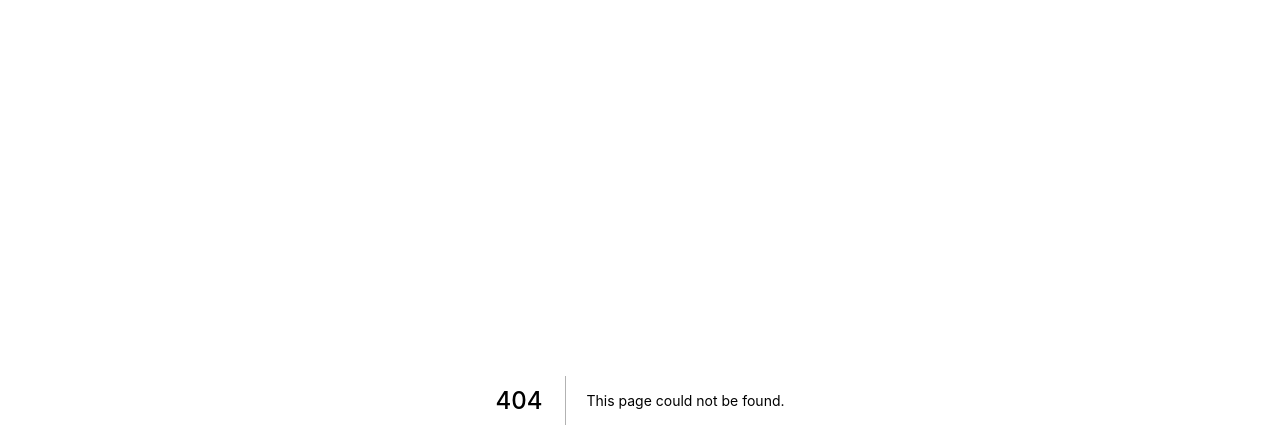
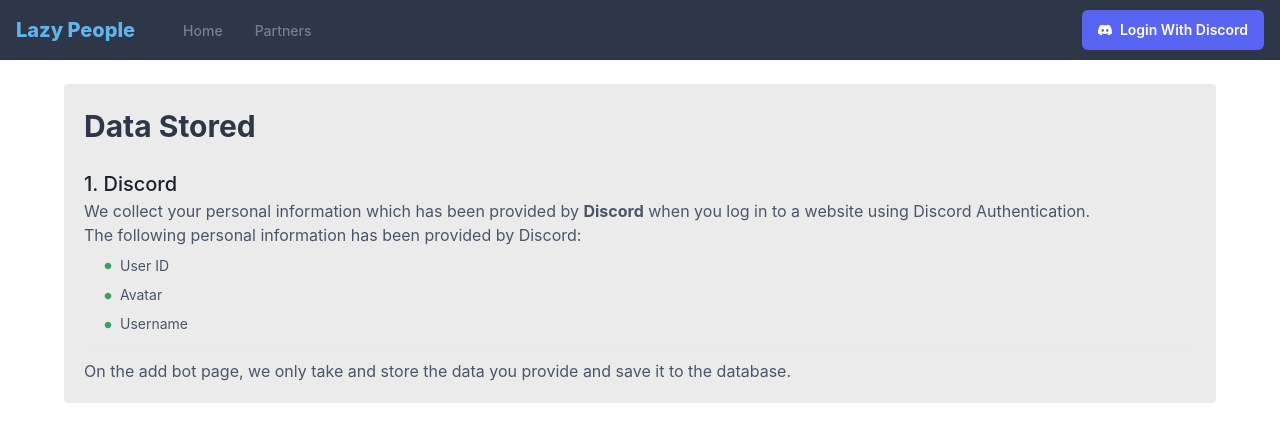
Before and after one commit to LazyyPeople/lazy-bot-list, a Next.js app: page /privacy-policy in a window 1280 px wide. Before the commit this address had no page. Shown: the top 448 px of the page. Built offline with nearby package versions, Linux system fonts and the light colour scheme.

Commit message:
add Privacy Policy - soon

```diff
--- a/components/navbar/index.js
+++ b/components/navbar/index.js
@@ -110,3 +110,13 @@ export default function Navbar({ user }) {
         </Box>
     );
 }
+
+export async function getServerSideProps(ctx) {
+    const user = parseUser(ctx);
+
+    return {
+        props: {
+            user
+        }
+    }
+}
--- a/pages/index.js
+++ b/pages/index.js
@@ -28,7 +28,7 @@ export default function Home({ user }) {
   return (
     <Box userSelect={'none'}>
       <Head title={'{name} - Home'} />
-      <Navbar user={user} />
+      <Navbar />
 
       <Box
         bg={'gray.700'}
--- /dev/null
+++ b/pages/privacy-policy.js
@@ -0,0 +1,47 @@
+import { Box, Container, List, ListIcon, Divider, ListItem, Text } from '@chakra-ui/react';
+import Navbar from '../components/navbar/index';
+import Header from '../components/head/index';
+
+import {
+    MdCircle
+} from 'react-icons/md';
+
+export default function PrivacyPolicy() {
+    return (
+        <>
+            <Navbar />
+            <Header title={'{name} - Privacy Policy'} />
+
+            <Box p={2}>
+                <Container bg={'blackAlpha.200'} p={5} rounded={'base'} mt={4} maxW={'6xl'}>
+                    <Box>
+                        <Text fontWeight={'bold'} color={'gray.700'} fontSize={{ base: '2xl', md: '3xl' }}>Data Stored</Text>
+                        <Box mt={5}>
+                            <Text fontWeight={'medium'} fontSize={'xl'}>1. Discord</Text>
+                            <Text fontSize={{ base: 'sm', md: 'medium' }} color={'gray.600'}>We collect your personal information which has been provided by <b>Discord</b> when you log in to a website using Discord Authentication.</Text>
+                            <Text fontSize={{ base: 'sm', md: 'medium' }} color={'gray.600'}>The following personal information has been provided by Discord: </Text>
+                            <List spacing={2} mt={2} px={5} color={'gray.600'} rounded={'md'} fontSize={'sm'}>
+                                <ListItem display={'flex'} alignItems={'center'}>
+                                    <ListIcon as={MdCircle} color={'green.500'} w={'2'} />
+                                    User ID
+                                </ListItem>
+                                <ListItem>
+                                    <ListIcon as={MdCircle} color={'green.500'} w={'2'} />
+                                    Avatar
+                                </ListItem>
+                                <ListItem>
+                                    <ListIcon as={MdCircle} color={'green.500'} w={'2'} />
+                                    Username
+                                </ListItem>
+                            </List>
+                            <Divider pt={4} />
+                            <Box pt={2}>
+                                <Text fontSize={{ base: 'sm', md: 'medium' }} color={'gray.600'}>On the add bot page, we only take and store the data you provide and save it to the database.</Text>
+                            </Box>
+                        </Box>
+                    </Box>
+                </Container>
+            </Box>
+        </>
+    )
+}
--- a/utils/config.js
+++ b/utils/config.js
@@ -44,7 +44,7 @@ export default {
           child: [
             {
               name: "Privacy Policy",
-              href: "/",
+              href: "/privacy-policy",
             },
             {
               name: "FAQ",
```
Lines whose indentation alone changed are shown as unchanged.
